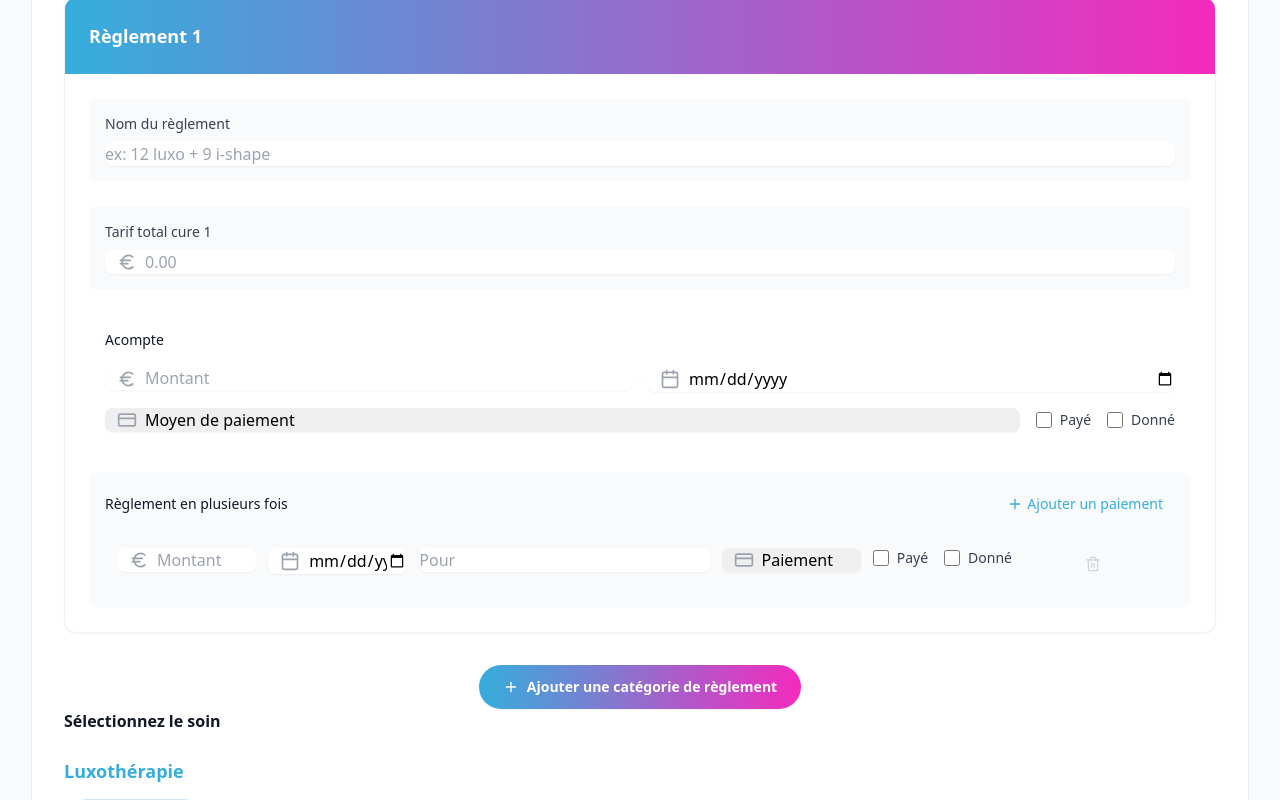
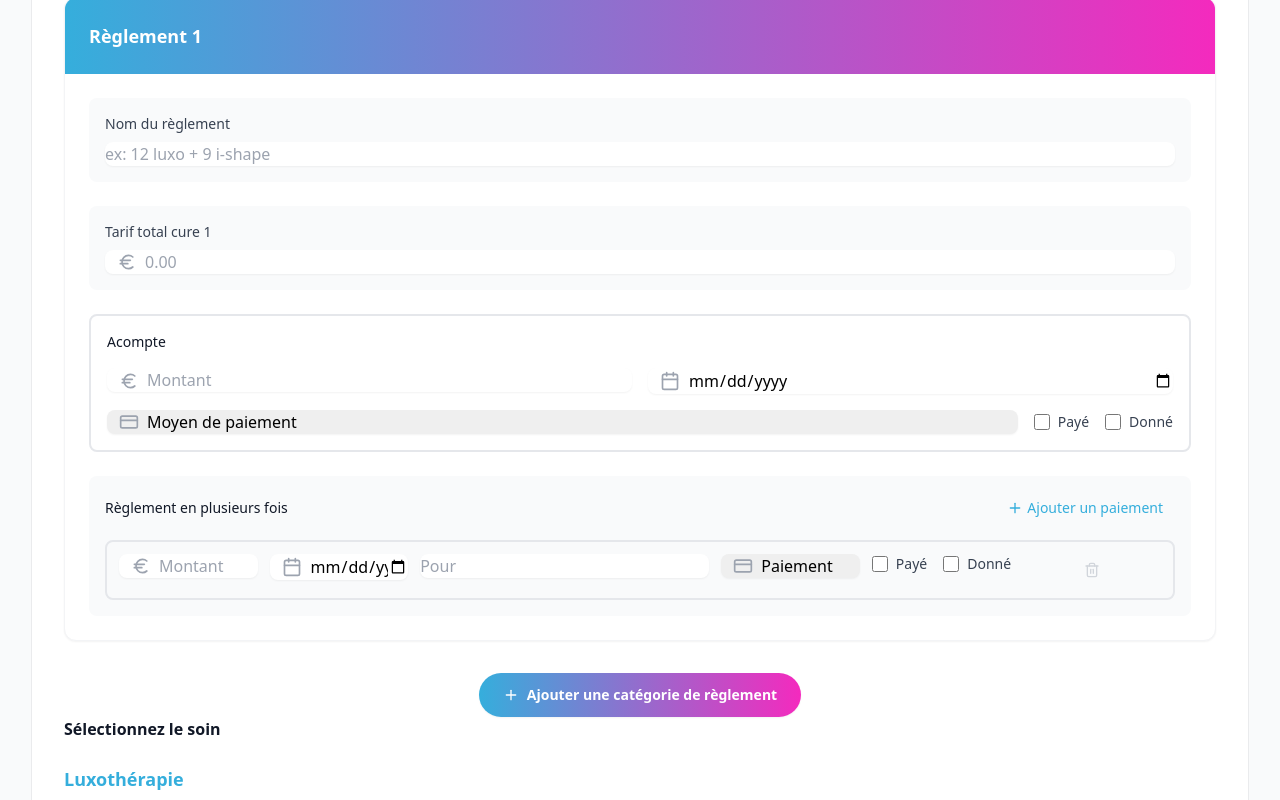
Before and after one commit to Jobo92800/MABEAUTYPLUS, a React (Vite) app: page /centers/1/clients/new in a window 1280 px wide. Shown: the part 406-1206 px from the top of the page. Built offline with nearby package versions, Linux system fonts and the light colour scheme; a web font is replaced by a local one.

Commit message:
Mise à jour de la logique des couleurs des règlements

```diff
--- a/src/components/PaymentForm.tsx
+++ b/src/components/PaymentForm.tsx
@@ -194,25 +194,23 @@ const PaymentForm: React.FC<PaymentFormProps> = ({ clientId, formData, prefix })
     savePaymentData(newCategories);
   };
 
-  const getPaymentLineColor = (date: string, method: string, isPaid: boolean, isGiven: boolean) => {
-    if (!date) return '';
+  // Nouvelle logique simplifiée pour les couleurs
+  const getPaymentLineColor = (isPaid: boolean, isGiven: boolean, hasAmount: boolean) => {
+    // Si pas de montant, pas de couleur
+    if (!hasAmount) return '';
 
-    const paymentDate = new Date(date);
-    const today = new Date();
-
+    // Si payé -> vert
     if (isPaid) {
-      return 'bg-green-50';
+      return 'bg-green-50 border-green-200';
     }
 
-    if (method === 'cheque' && !isGiven && !isPaid) {
-      return 'bg-red-500/10';
+    // Si donné -> gris
+    if (isGiven) {
+      return 'bg-gray-100 border-gray-300';
     }
 
-    if (paymentDate < today && !isGiven && !isPaid) {
-      return 'bg-red-500/10';
-    }
-
-    return '';
+    // Si ni payé ni donné -> rouge
+    return 'bg-red-50 border-red-200';
   };
 
   if (loading) {
@@ -303,7 +301,11 @@ const PaymentForm: React.FC<PaymentFormProps> = ({ clientId, formData, prefix })
             </div>
 
             {/* Deposit Section */}
-            <div className={`p-4 rounded-lg space-y-4 ${getPaymentLineColor(category.deposit?.date || '', category.deposit?.method || '', category.deposit?.isPaid || false, category.deposit?.isGiven || false)}`}>
+            <div className={`p-4 rounded-lg space-y-4 border-2 ${getPaymentLineColor(
+              category.deposit?.isPaid || false,
+              category.deposit?.isGiven || false,
+              !!(category.deposit?.amount && parseFloat(category.deposit.amount) > 0)
+            )}`}>
               <h4 className="text-sm font-medium text-gray-900">Acompte</h4>
 
               <div className="grid grid-cols-1 sm:grid-cols-2 gap-4">
@@ -392,7 +394,11 @@ const PaymentForm: React.FC<PaymentFormProps> = ({ clientId, formData, prefix })
                 {category.installments.map((line, index) => (
                   <div
                     key={index}
-                    className={`grid grid-cols-1 sm:grid-cols-2 lg:grid-cols-7 gap-3 items-start p-3 rounded-lg ${getPaymentLineColor(line.date, line.method, line.isPaid, line.isGiven)}`}
+                    className={`grid grid-cols-1 sm:grid-cols-2 lg:grid-cols-7 gap-3 items-start p-3 rounded-lg border-2 ${getPaymentLineColor(
+                      line.isPaid,
+                      line.isGiven,
+                      !!(line.amount && parseFloat(line.amount) > 0)
+                    )}`}
                   >
                     {/* Amount */}
                     <div className="relative">
--- a/src/components/clients/ClientList.tsx
+++ b/src/components/clients/ClientList.tsx
@@ -22,14 +22,14 @@ interface ClientNote {
 }
 
 interface PaymentLine {
-  date: string;
+  amount: string;
   isPaid: boolean;
   isGiven: boolean;
 }
 
 interface PaymentCategory {
   deposit?: {
-    date: string;
+    amount: string;
     isPaid: boolean;
     isGiven: boolean;
   };
@@ -109,41 +109,24 @@ const ClientList: React.FC<ClientListProps> = ({ clients, centerId, onClientDele
     setIsNoteModalOpen(true);
   };
 
+  // Nouvelle logique simplifiée pour détecter les règlements en retard
   const hasOverduePayments = (clientId: string): boolean => {
     const payments = clientPayments[clientId] || [];
-    const today = new Date();
-    today.setHours(0, 0, 0, 0); // Reset time to start of day for accurate comparison
 
     return payments.some(category => {
-      // Check deposit
-      if (category.deposit?.date) {
-        const depositDate = new Date(category.deposit.date);
-        depositDate.setHours(0, 0, 0, 0);
-
-        // If it's a check and not given and not paid and date is past
-        if (category.deposit.method === 'cheque' && !category.deposit.isGiven && !category.deposit.isPaid) {
-          return true; // Checks not given are always considered overdue
-        }
-
-        // If date is past and not paid and not given
-        if (depositDate < today && !category.deposit.isPaid && !category.deposit.isGiven) {
+      // Vérifier l'acompte
+      if (category.deposit?.amount && parseFloat(category.deposit.amount) > 0) {
+        // Si ni payé ni donné -> en retard
+        if (!category.deposit.isPaid && !category.deposit.isGiven) {
           return true;
         }
       }
 
-      // Check installments
+      // Vérifier les échéances
       return category.installments.some(payment => {
-        if (payment.date) {
-          const paymentDate = new Date(payment.date);
-          paymentDate.setHours(0, 0, 0, 0);
-
-          // If it's a check and not given and not paid
-          if (payment.method === 'cheque' && !payment.isGiven && !payment.isPaid) {
-            return true; // Checks not given are always considered overdue
-          }
-
-          // If date is past and not paid and not given
-          if (paymentDate < today && !payment.isPaid && !payment.isGiven) {
+        // Si il y a un montant et que ni payé ni donné -> en retard
+        if (payment.amount && parseFloat(payment.amount) > 0) {
+          if (!payment.isPaid && !payment.isGiven) {
             return true;
           }
         }
```
